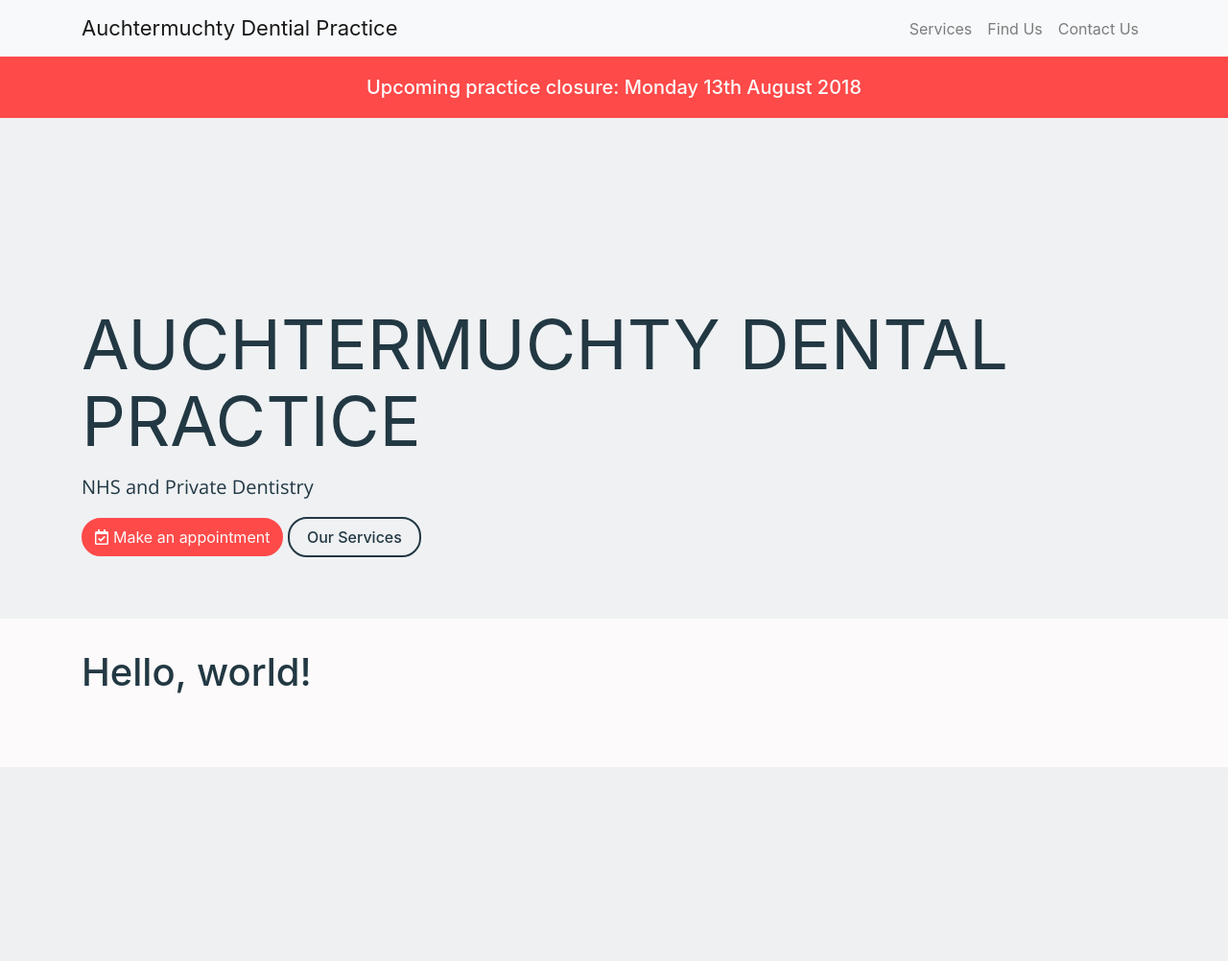
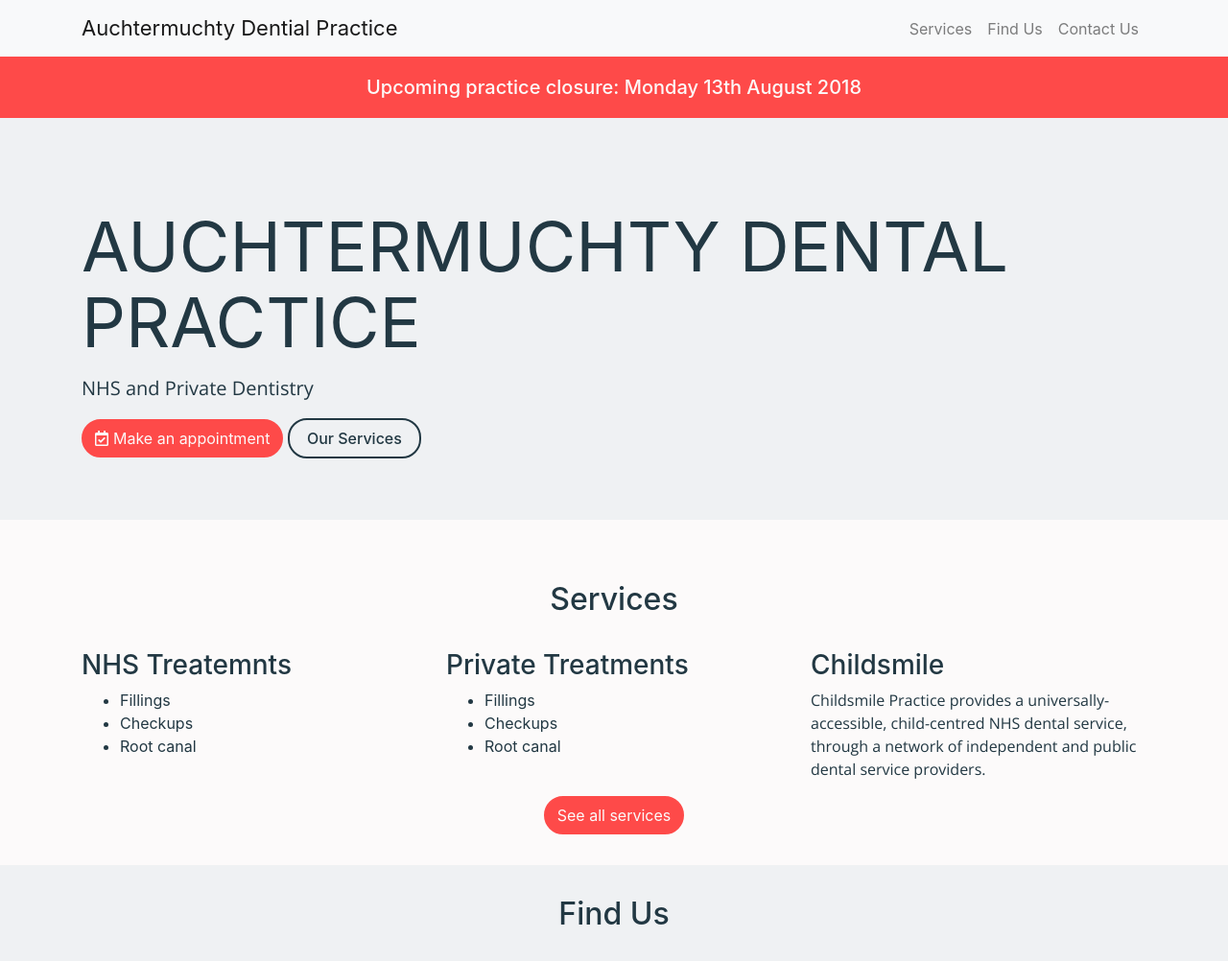
Before and after one commit to janewilson90/auchtermuchty, a PHP site: page / in a window 1280 px wide. Shown: the top 1002 px of the page at 96% size. Before the commit the page ends 800 px from the top, so only its background shows below. Run offline with PHP 8.4, Linux system fonts and the light colour scheme; some libraries are stand-ins or nearby versions.

Commit message:
oh many things

```diff
--- a/assets/css/muchty-styles.css
+++ b/assets/css/muchty-styles.css
@@ -9,6 +9,20 @@ p {
 body {
   color: #223843;
   background-color: #fcfafa; }
+
+section {
+  padding-top: 2em;
+  padding-bottom: 2em; }
+
+footer {
+  background-color: #223843;
+  color: #fcfafa;
+  height: 75px;
+  align-content: center; }
+  footer a {
+    color: #fcfafa; }
+    footer a:hover {
+      color: #eff1f3; }
 
 .title-uppercase {
   text-transform: uppercase; }
@@ -50,7 +64,6 @@ body {
   background-color: #eff1f3; }
 
 .landing-title {
-  padding-top: 8%;
   text-align: left;
   z-index: 3; }
   .landing-title h1 {
@@ -59,5 +72,15 @@ body {
     margin: 30px 0 15px;
     line-height: 1.1; }
 
+.section-title {
+  text-align: center;
+  margin-bottom: 2rem; }
+
+.location {
+  background-color: #eff1f3; }
+
+.made-in {
+  text-align: right; }
+
 .nav-title {
   font-size: 22px; }
--- a/index.html
+++ b/index.html
@@ -60,9 +60,98 @@
         </div>
     </div>
 
-    <div class="container">
-        <h1>Hello, world!</h1>
-    </div>
+    <section class="services">
+        <div class="container">
+            <div class="row">
+                <div class="col">
+                    <h2 class="section-title">Services</h2>
+                </div>
+
+            </div>
+            <div class="row">
+                <div class="col-md-4 service-area">
+                    <h3>NHS Treatemnts</h3>
+                    <ul>
+                        <li>Fillings</li>
+                        <li>Checkups</li>
+                        <li>Root canal</li>
+                    </ul>
+                </div>
+                <div class="col-md-4 service-area">
+                    <h3>Private Treatments</h3>
+                    <ul>
+                        <li>Fillings</li>
+                        <li>Checkups</li>
+                        <li>Root canal</li>
+                    </ul>
+                </div>
+                <div class="col-md-4 service-area">
+                    <h3>Childsmile</h3>
+                    <p>Childsmile Practice provides a universally-accessible, child-centred NHS dental service, through a network of
+                        independent and public dental service providers.</p>
+                </div>
+            </div>
+            <div class="row">
+                <div class="col text-center">
+                    <a class="btn btn-cta" href="#">See all services</a>
+                </div>
+            </div>
+        </div>
+    </section>
+
+
+
+    <section class="location">
+        <div class="container">
+            <div class="row">
+                <div class="col">
+                    <h2 class="section-title">Find Us</h2>
+                </div>
+            </div>
+
+            <div class="row">
+                <div class="col-lg-8 col-md-12" id="gmap">
+                    <iframe src="https://www.google.com/maps/embed?pb=!1m14!1m8!1m3!1d4428.248199459534!2d-3.235958419063621!3d56.293170552541!3m2!1i1024!2i768!4f13.1!3m3!1m2!1s0x0%3A0x7c8b683580e42ef8!2sAuchtermuchty+Dental+Practice!5e0!3m2!1sen!2suk!4v1449764390067"
+                        width="700" height="450" frameborder="0" style="border:0" allowfullscreen></iframe>
+                </div>
+                <div class="col-lg-4 col-md-12">
+                    <h3>Address</h3>
+                    <address>23 Back Dykes
+                        <br> Auchtermuchty
+                        <br> Fife
+                        <br> KY14 7AB
+                        <br> Scotland</address>
+                    <h3>Phone Number</h3>
+                    <a href="tel:01337-828360">01337 828360</a>
+                </div>
+            </div>
+        </div>
+    </section>
+
+    <footer>
+        <div class="container">
+            <div class="row">
+                <div class="col">
+                    <ul class="nav">
+                        <li class="nav-item">
+                            <a class="nav-link active" href="#">Privacy Policy</a>
+                        </li>
+                        <li class="nav-item">
+                            <a class="nav-link" href="#">Link</a>
+                        </li>
+                        <li class="nav-item">
+                            <a class="nav-link" href="#">Link</a>
+                        </li>
+                    </ul>
+                </div>
+
+                <div class="col made-in">
+                    <a class="nav-link" href="http://janeawilson.co.uk">Made in Dundee</a>
+                </div>
+            </div>
+        </div>
+    </footer>
+
 
 
     <!-- Optional JavaScript -->
--- a/scss/_base.scss
+++ b/scss/_base.scss
@@ -11,6 +11,24 @@ p {
 body {
     color: $navy;
     background-color: $off-white;
+}
+
+section {
+    padding-top: 2em;
+    padding-bottom: 2em;
+}
+
+footer {
+    background-color: $navy;
+    color: $off-white;
+    height: 75px;
+    align-content: center;
+    a {
+        color: $off-white;
+        &:hover {
+            color: $grey;
+        }
+    }
 }
 
 .title-uppercase {
@@ -63,7 +81,6 @@ body {
 }
 
 .landing-title {
-    padding-top: 8%;
     text-align: left;
     z-index: 3;
     h1 {
@@ -74,3 +91,16 @@ body {
 
     }
 }
+
+.section-title {
+    text-align: center;
+    margin-bottom: 2rem;
+}
+
+.location {
+    background-color: $grey;
+}
+
+.made-in {
+    text-align: right;
+}
```
